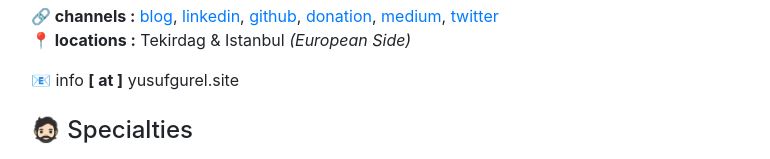
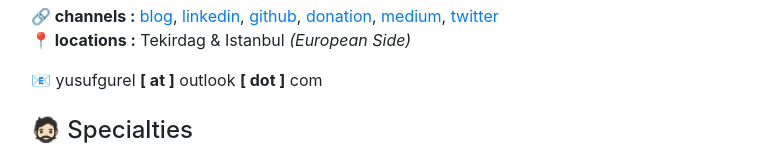
Before and after one commit to gurelyusuf/gurelyusuf.github.io, a plain HTML site: page index.html in a window 1280 px wide. Shown: the part 146-305 px from the top of the page, without its empty margins (54-824 px from the left). Drawn offline with Linux system fonts and the light colour scheme.

Commit message:
Update index.html
e-mail address updated.

```diff
--- a/index.html
+++ b/index.html
@@ -32,7 +32,7 @@
         </p>
     </main>
     <div class="container">
-        <span class="text-muted"> 📧  info <strong>[ at ]</strong> yusufgurel.site </span><br>
+        <span class="text-muted"> 📧  yusufgurel <strong>[ at ]</strong> outlook <strong>[ dot ]</strong> com </span><br>
     </div>
     <br>
     <div class="container">
```
